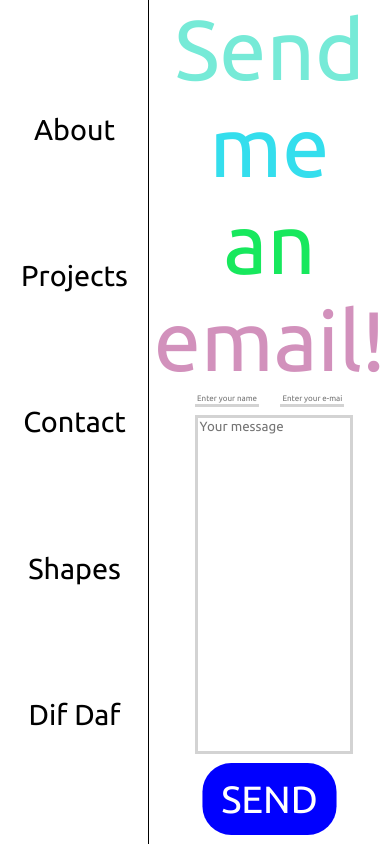
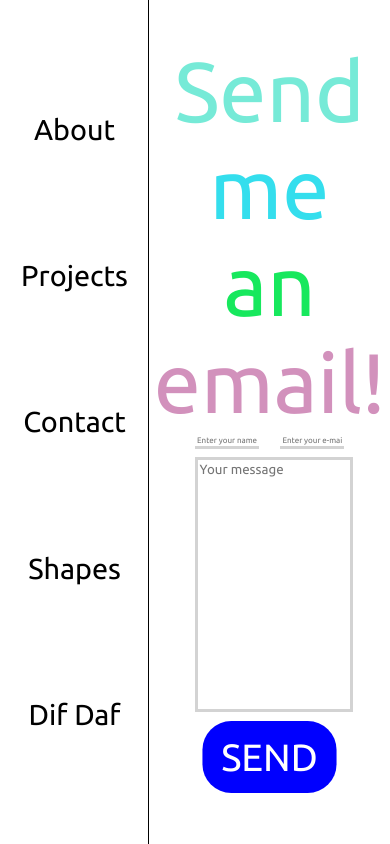
Before and after one commit to aleighwood/personalWebsite, a PHP site: page /Pages/contactPage.html in a window 390 px wide. Run offline with PHP 8.4, Linux system fonts and the light colour scheme.

Commit message:
more mobile stuff

```diff
--- a/Styles/contactPage.css
+++ b/Styles/contactPage.css
@@ -6,9 +6,10 @@
 	background-color: white;
 	display: flex;
 	flex-direction: column;
-	justify-content: flex-start;
+	justify-content: center;
 	align-items: center;
 	border-left: 1px solid black;
+
 }
 
 .contact-frame {
@@ -18,7 +19,7 @@
 	align-items: center;
 	/*background-color: lightblue;*/
 	width: 61.8%;
-	height: 100%;
+	height: 90%;
 }
 
 .contact-title-1 {
--- a/Styles/projectPage.css
+++ b/Styles/projectPage.css
@@ -42,6 +42,10 @@
 	.project-title{
 		font-size: 1rem;
 	}
+
+	.project-emoji{
+		font-size: 1rem;
+	}
 	}
 
 
```
